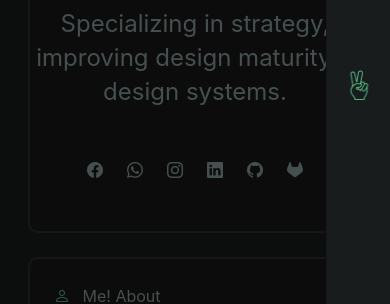
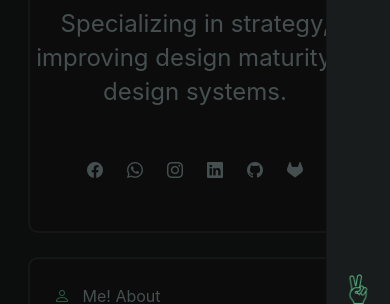
Before and after one commit to Rameshthinushan/Thinushan-Portfolio, a plain HTML site: page index.html in a window 390 px wide. Both pictures are taken after a click on the element 364 px from the left and 27 px from the top of the page. Shown: the part 540-844 px from the top of the page. Drawn offline with nearby package versions, Linux system fonts and the light colour scheme.

Commit message:
fix bottom

```diff
--- a/assets/css/site.css
+++ b/assets/css/site.css
@@ -220,8 +220,9 @@ html, body {
     height: auto;
   }
 
-  .unique-icon {
-    top: 230px;
+  .unique-icon-mobile {
+    position: fixed;
+    bottom: 0;
   }
 
   .custom__w {
--- a/index.html
+++ b/index.html
@@ -45,7 +45,7 @@
                     <div class="mb-4 mt-2" id="v-pills-profile-tab" data-bs-toggle="pill" data-bs-target="#section-contact" type="button" role="tab" aria-controls="section-contact" aria-selected="true">
                       <i class="bi bi-chat-left" data-bs-toggle="tooltip" data-bs-placement="left" data-bs-title="Contact Me" data-bs-custom-class="custom-nav-tooltip"></i>
                     </div>
-                    <div class="unique-icon">
+                    <div class="unique-icon-mobile">
                       <img src="assets/images/peace.png" alt="" height="30">
                     </div>
                   </div>
```
